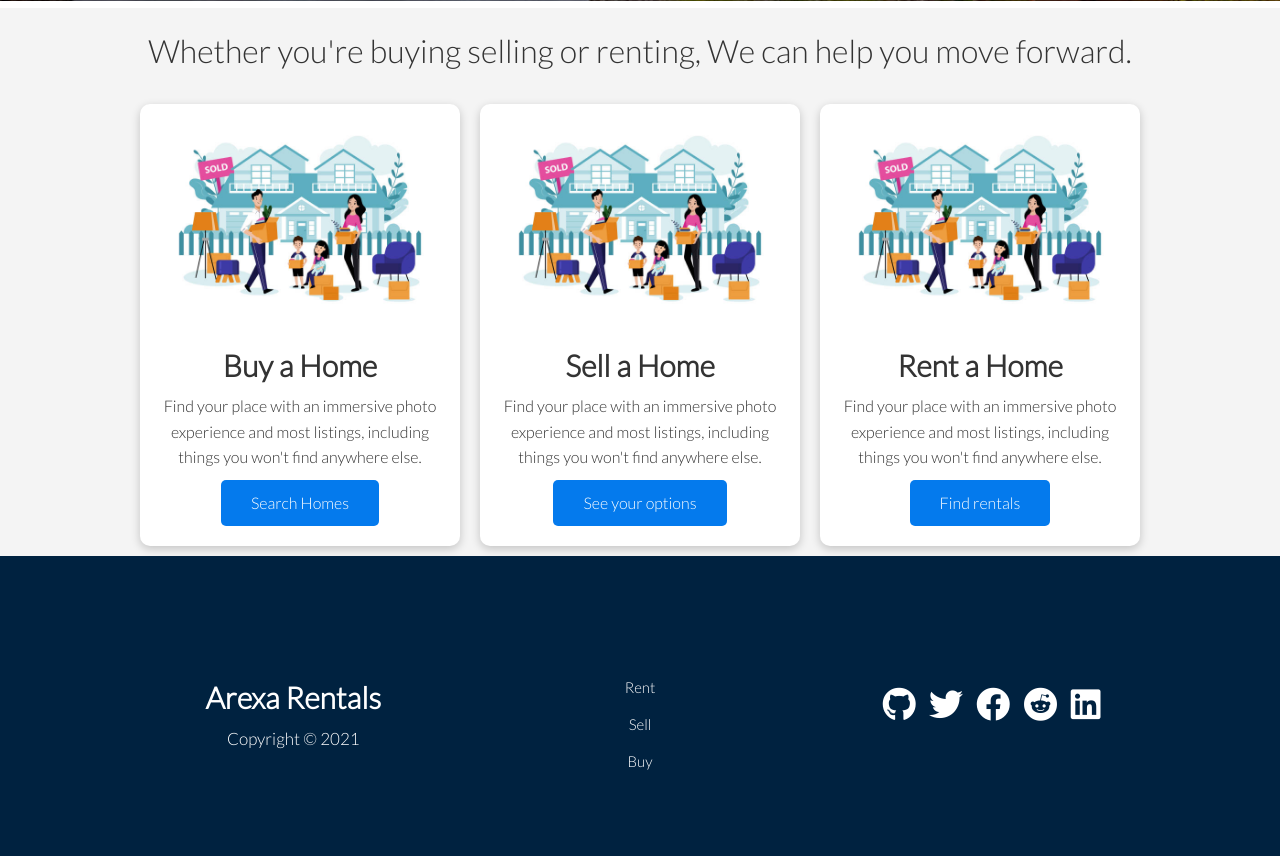
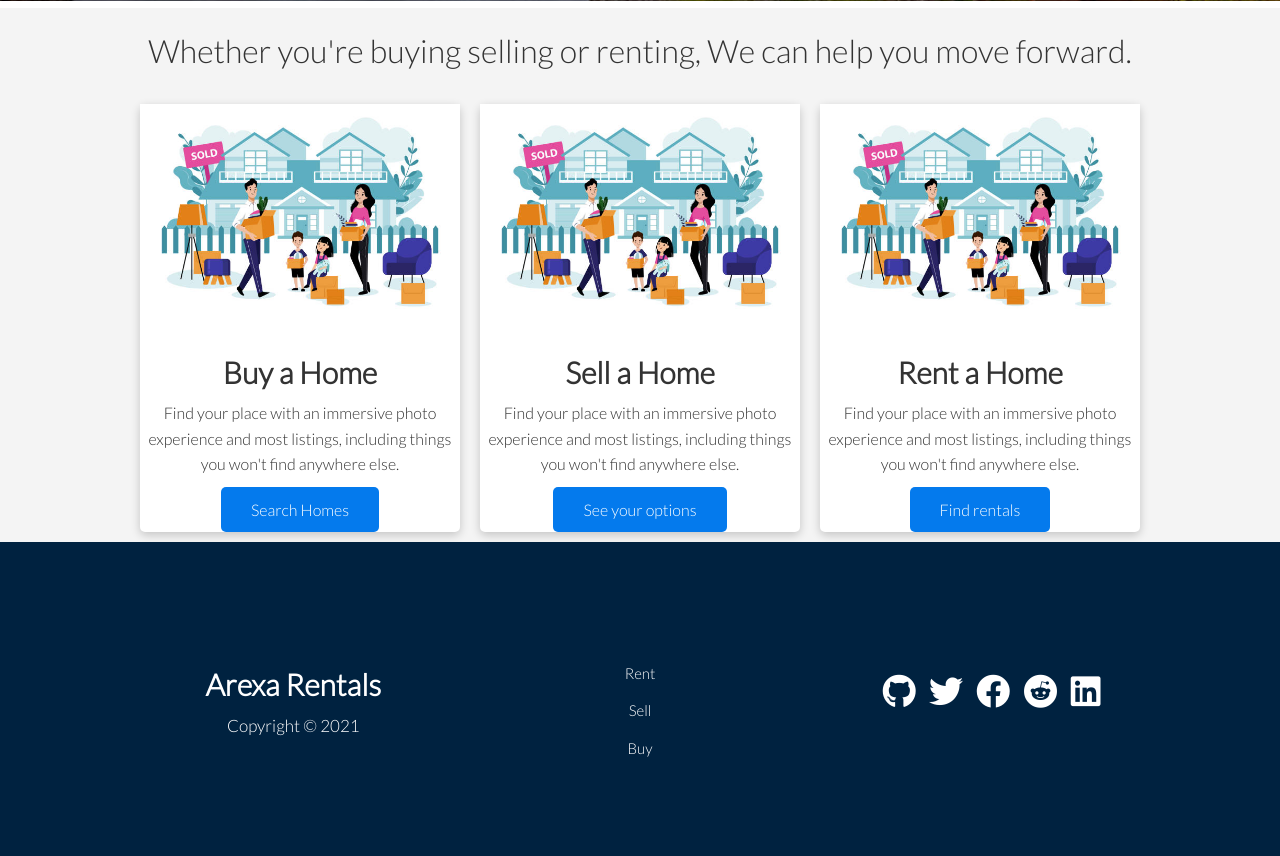
Before and after one commit to OkothPius/Arexa, a Django app: page / in a window 1280 px wide. Shown: the part 559-1415 px from the top of the page. After the commit the page ends 1316 px from the top, so only its background shows below. Run offline with Django 3.2, Linux system fonts and the light colour scheme.

Commit message:
feat: update

```diff
--- a/backend/rental/static/rental/master.css
+++ b/backend/rental/static/rental/master.css
@@ -195,6 +195,19 @@
     overflow: auto;
 }
 
+/* Rental */
+/* .card img {
+  height: 15vw;
+  object-fit: cover;
+} */
+.card:hover {
+  border: 1px #133337 solid;
+}
+
+.card .btn {
+
+}
+
 /* Footer */
 .footer {
   width: 100%;
--- a/backend/rental/static/rental/utilities.css
+++ b/backend/rental/static/rental/utilities.css
@@ -9,10 +9,11 @@
 .card {
   background-color: #ffffff;
   color: #333;
-  border-radius: 10px;
+  border-radius: 5px;
   box-shadow: 0 3px 10px rgba(0, 0, 0, 0.2);
-  padding: 20px;
+  /* padding: 20px; */
   margin: 10px;
+  /* height: 400px; */
 }
 
 .btn {
@@ -102,7 +103,11 @@
 }
 
 .grid-3 {
-	grid-template-columns: repeat(3, 1fr);
+	grid-template-columns: repeat(3, minmax(0, 1fr));
+}
+
+.grid-4 {
+	grid-template-columns: repeat(4, 1fr);
 }
 
 /* Text Sizes */
```
Also changed, not shown: backend/rental/static/rental/house.jpg (deleted), backend/rental/static/rental/sky.jpeg (added), backend/rental/static/rental/sky2.jpg (added), backend/rental/static/rental/sky3.jpg (added).
